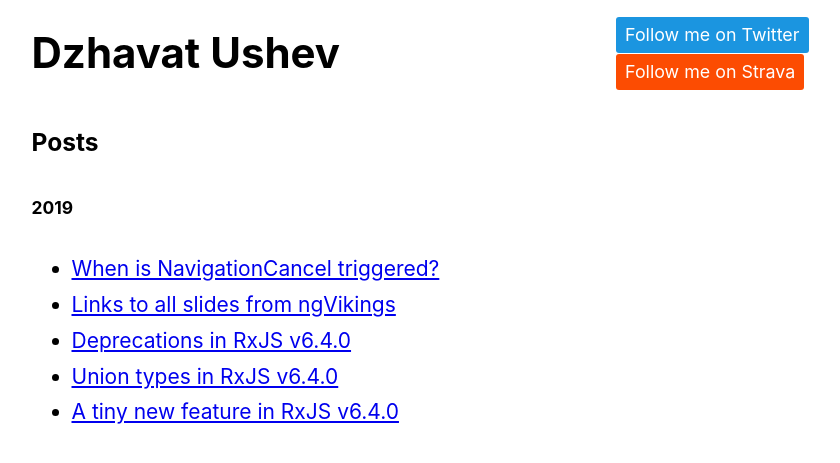
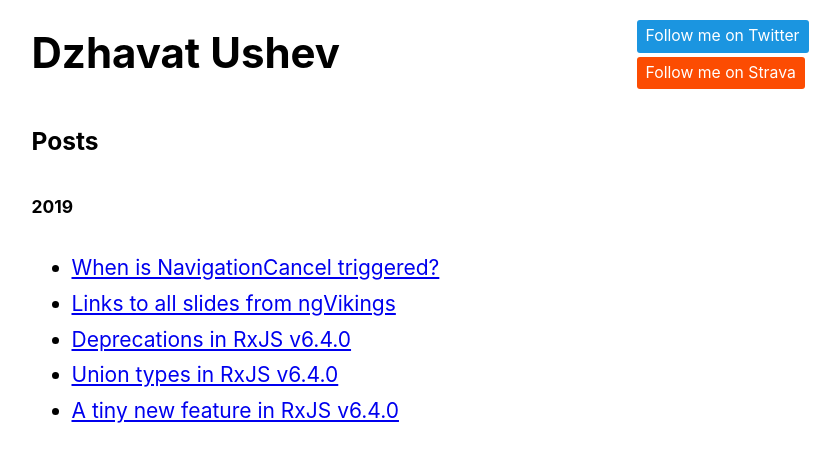
Before and after one commit to dzhavat/dzhavat.github.io, a Jekyll site: the page built from index.md, in a window 1280 px wide. Shown: the top 463 px of the page, without its empty margins (220-1060 px from the left). Built offline with Jekyll 4.4.1, drawn with Linux system fonts in a browser that asks for light colours; our own code applies the rules of GitHub Pages for plain Markdown files.

Commit message:
Update custom.css

```diff
--- a/assets/css/custom.css
+++ b/assets/css/custom.css
@@ -52,7 +52,7 @@ header h1 {
   border-radius: 3px;
   color: #fff;
   display: inline-block;
-  font-size: 0.85rem;
+  font-size: 0.75rem;
   padding: 3px 9px 3px 9px;
   text-decoration: none;
 }
```
